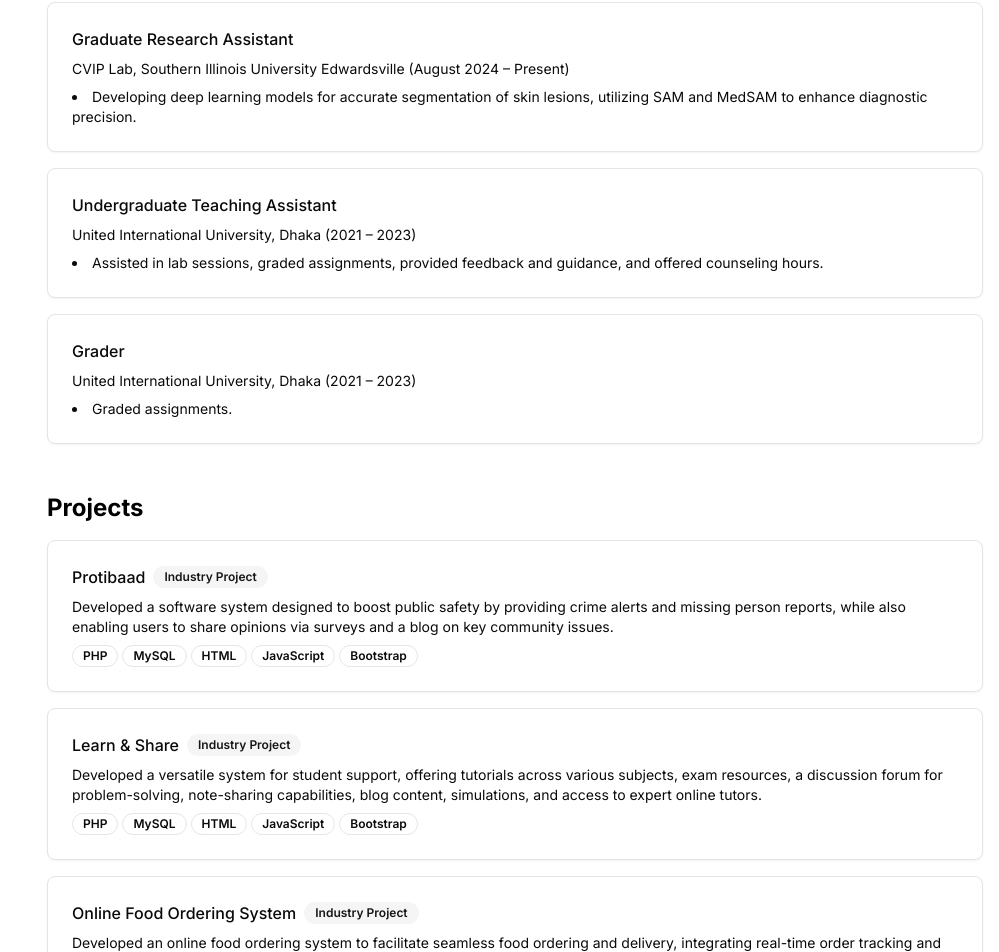
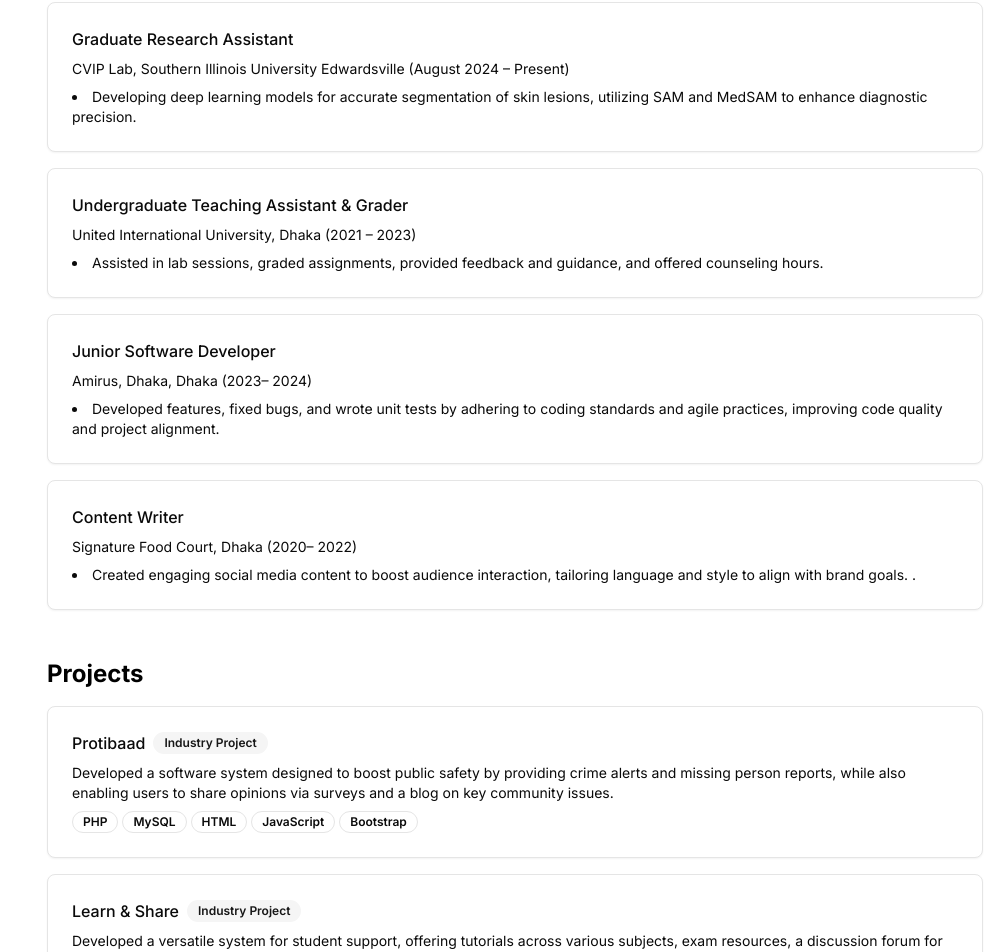
Before and after one commit to SwapnilBiswas72/Biswas_Swapnil, a Next.js app: page / in a window 1280 px wide. Shown: the part 4272-5224 px from the top of the page, without its empty margins (281-1280 px from the left). Built offline with nearby package versions, Linux system fonts and the light colour scheme.

Commit message:
Update portfolio-data.ts

```diff
--- a/src/data/portfolio-data.ts
+++ b/src/data/portfolio-data.ts
@@ -263,7 +263,7 @@ export const portfolioData = {
       ]
     },
     {
-      position: "Undergraduate Teaching Assistant",
+      position: "Undergraduate Teaching Assistant & Grader",
       institution: "United International University, Dhaka",
       period: "2021 – 2023",
       courses: [
@@ -271,11 +271,19 @@ export const portfolioData = {
       ]
     },
     {
-      position: "Grader",
-      institution: "United International University, Dhaka",
-      period: "2021 – 2023",
+      position: "Junior Software Developer",
+      institution: "Amirus, Dhaka, Dhaka",
+      period: "2023– 2024",
       courses: [
-        "Graded assignments."
+        " Developed features, fixed bugs, and wrote unit tests by adhering to coding standards and agile practices, improving code quality and project alignment. "
+      ]
+    },
+    {
+      position: "Content Writer ",
+      institution: "Signature Food Court, Dhaka",
+      period: "2020– 2022",
+      courses: [
+        " Created engaging social media content to boost audience interaction, tailoring language and style to align with brand goals. . "
       ]
     }
   ]
```
